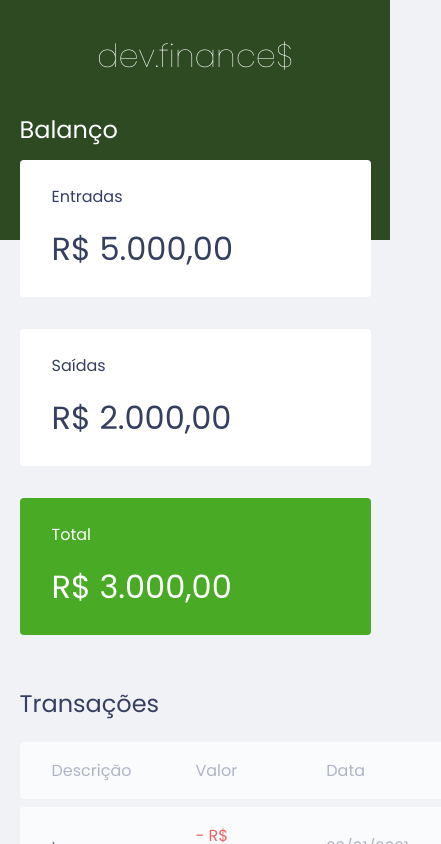
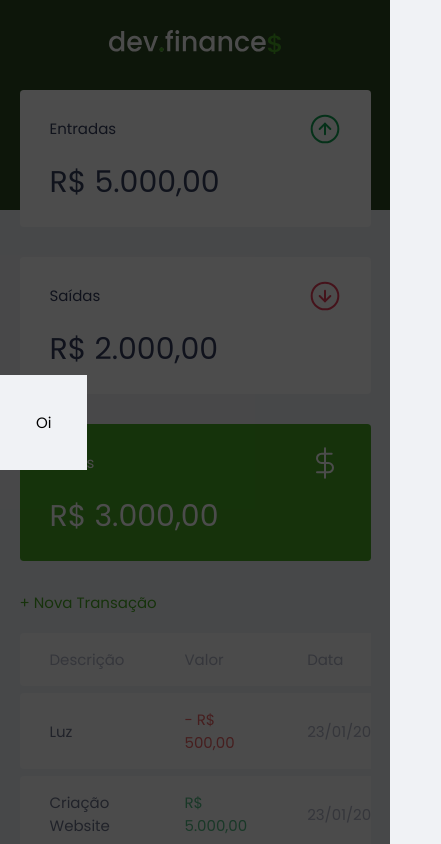
Before and after one commit to lucacp/maratona-discover-dev.finance, a plain HTML site: page index.html in a window 390 px wide. Shown: the top 844 px of the page, 441 px wide, since content can reach past the window. Drawn offline with Linux system fonts and the light colour scheme.

Commit message:
aula 2 inicio do modal, adicionado os assets, colocados os da tela principal e criado responsividade

```diff
--- a/index.html
+++ b/index.html
@@ -9,36 +9,52 @@
   </head>
   <body>
     <header>
-      <h1 id="logo">
-        dev.finance$
-      </h1>
+      <img src="./assets/logo.svg" alt="Logo Dev Finance">
     </header>
     <main class="container">
       <section id="balance">
-        <h2>
-          Balanço
-        </h2>
+        <h2 class="sr-only">Balanço</h2>
         <div class="card">
-          <h3>Entradas</h3>
+          <h3>
+            <span>
+              Entradas
+            </span>
+            <img src="./assets/income.svg" alt="Imagem de Entradas" />
+          </h3>
           <p>R$ 5.000,00</p>
         </div>
+
         <div class="card">
-          <h3>Saídas</h3>
+          <h3>
+            <span>
+              Saídas
+            </span>
+            <img src="./assets/expense.svg" alt="Imagem de Saidas" />
+          </h3>
           <p>R$ 2.000,00</p>
         </div>
+
         <div class="card total">
-          <h3>Total</h3>
+          <h3>
+            <span>
+              Totais
+            </span>
+            <img src="./assets/total.svg" alt="Imagem de Totais" />
+          </h3>
           <p>R$ 3.000,00</p>
         </div>
       </section>
+
       <section id="transaction">
-        <h2>Transações</h2>
+        <h2 class="sr-only">Transações</h2>
+        <a href="#" class="new button">+ Nova Transação</a>
         <table id="data-table">
           <thead>
             <tr>
               <th>Descrição</th>
               <th>Valor</th>
               <th>Data</th>
+              <th></th>
             </tr>
           </thead>
           <tbody>
@@ -46,21 +62,35 @@
               <td class="description">Luz</td>
               <td class="expense">- R$ 500,00</td>
               <td class="date">23/01/2021</td>
+              <td>
+                <img src="assets/minus.svg" alt="Imagem Remover" />
+              </td>
             </tr>
             <tr>
               <td class="description">Criação Website</td>
               <td class="income">R$ 5.000,00</td>
               <td class="date">23/01/2021</td>
+              <td>
+                <img src="assets/minus.svg" alt="Imagem Remover" />
+              </td>
             </tr>
             <tr>
               <td class="description">Internet</td>
               <td class="expense">- R$ 200,00</td>
               <td class="date">23/01/2021</td>
+              <td>
+                <img src="assets/minus.svg" alt="Imagem Remover" />
+              </td>
             </tr>
           </tbody>
         </table>
       </section>
     </main>
+    <div class="modal-overlay active">
+      <div class="modal">
+        Oi
+      </div>
+    </div>
     <footer><p>dev.finance$</p></footer>
   </body>
 </html>
--- a/styles.css
+++ b/styles.css
@@ -7,10 +7,25 @@
   padding: 0;
   box-sizing: border-box;
 }
+html{
+  font-size: 93.75%;
+}
 body{
   background-color: #f0f2f5;
   font-family: 'Poppins',sans-serif;
 }
+.sr-only{
+  position: absolute;
+  width: 1px;
+  height: 1px;
+  padding: 0;
+  margin: -1px;
+  overflow: hidden;
+  clip: rect(0,0,0,0);
+  white-space: nowrap;
+  border-width: 0;
+}
+
 .container{
   width: min(90vw,800px);
   margin:auto;
@@ -23,7 +38,18 @@ h2{
 
   font-weight: normal;
 }
-
+/* Links & Buttons ===========*/
+a{
+  color: #49aa26;
+  text-decoration: none;
+}
+a:hover{
+  color: #3DD705;
+}
+.button.new{
+  display: inline-block;
+  margin-bottom: .8rem;
+}
 
 /* Header ===========*/
 header{
@@ -57,6 +83,10 @@ header{
 .card h3{
   font-weight: normal;
   font-size: 1rem;
+
+  display: flex;
+  align-items: center;
+  justify-content: space-between;
 }
 .card p{
   font-size: 2rem;
@@ -70,6 +100,11 @@ header{
 }
 
 /* Table ===========*/
+#transaction{
+  display: block;
+  width: 100%;
+  overflow-x: auto;
+}
 #data-table{
   width: 100%;
   border-spacing: 0 0.5rem;
@@ -78,6 +113,10 @@ header{
 table thead tr th:first-child,
 table tbody tr td:first-child{
   border-radius: 0.25rem 0 0 0.25rem;
+}
+table thead tr th:last-child,
+table tbody tr td:last-child{
+  border-radius: 0 0.25rem 0.25rem 0;
 }
 table thead th{
   background: white;
@@ -106,6 +145,31 @@ td.income{
 td.expense{
   color:#e92929;
 }
+/* Footer ===========*/
+.modal-overlay{
+  width:100%;
+  height:100%;
+
+  background-color: rgba(0,0,0,0.7);
+
+  position: fixed;
+  top:0;
+
+  display: flex;
+  align-items: center;
+  opacity: 0;
+  visibility: hidden;
+}
+.modal-overlay.active{
+  opacity: 1;
+  visibility: visible;
+}
+.modal{
+  background-color: #f0f2f5;
+  padding: 2.4rem;
+  position: relative;
+}
+
 
 /* Footer ===========*/
 footer{
@@ -113,3 +177,15 @@ footer{
   padding: 4rem 0 2rem;
   color: var(--dark-blue);
 }
+
+/* Responsive ===========*/
+@media (min-width:800px) {
+  html{
+    font-size: 87.5%;
+  }
+  #balance{
+    display: grid;
+    grid-template-columns: repeat(3,1fr);
+    gap: 2rem;
+  }
+}
```
Also changed, not shown: assets/expense.svg (added), assets/income.svg (added), assets/logo.svg (added), assets/minus.svg (added), assets/plus.svg (added), assets/total.svg (added).
